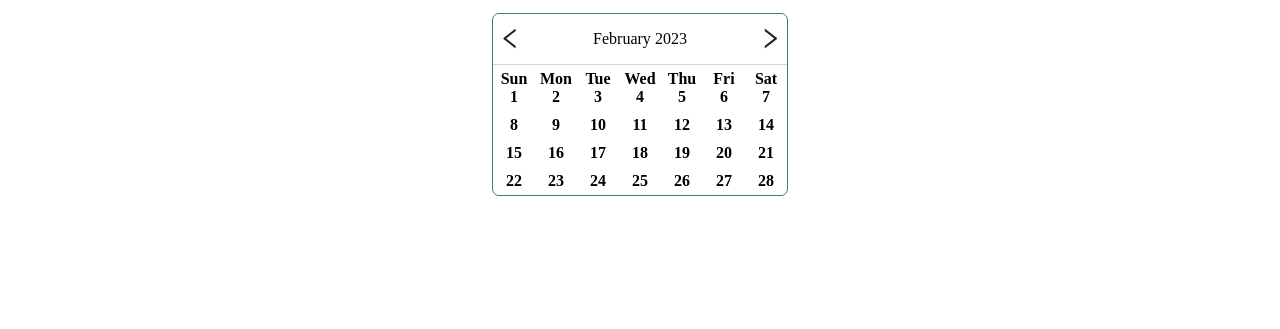
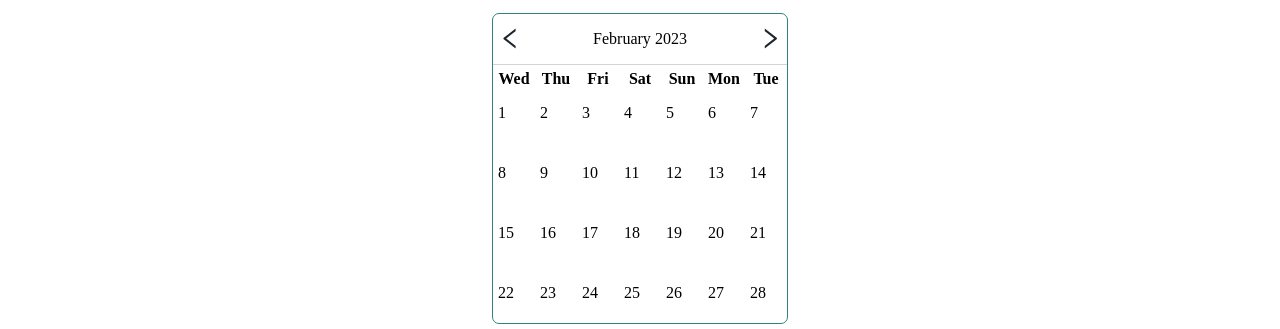
Before and after one commit to gasmighassen/custom_components, a React (Create React App) app: page / in a window 1280 px wide. Shown: the part 1232-1561 px from the top of the page. Before the commit the page ends 1436 px from the top, so only its background shows below. Built offline with nearby package versions, Linux system fonts and the light colour scheme.

Commit message:
works fine

```diff
--- a/src/DatePicker/DatePicker.tsx
+++ b/src/DatePicker/DatePicker.tsx
@@ -1,4 +1,4 @@
-import React, { useState } from "react";
+import React, { useEffect, useState } from "react";
 import "../_dist/DatePicker.css";
 type Props = {};
 
@@ -20,13 +20,16 @@ const DatePicker = (props: Props) => {
   const dayNames = ["Sun", "Mon", "Tue", "Wed", "Thu", "Fri", "Sat"];
   const [currentMonth, setCurrentMonth] = useState(new Date().getMonth());
   const [currentYear, setCurrentYear] = useState(new Date().getFullYear());
+  const [selected, setSelected] = useState<any>({});
+
+  const [selectedDate, setSelectedDate] = useState<any>();
 
   const getNumberOfDaysInMonth = (year: number, month: number) => {
     return new Date(year, month + 1, 0).getDate();
   };
 
   const getSortedDays = (year: number, month: number) => {
-    const dayIndex = getNumberOfDaysInMonth(year, month);
+    const dayIndex = new Date(year, month, 1).getDay();
     const firstHalf = dayNames.slice(dayIndex);
     return [...firstHalf, ...dayNames.slice(0, dayIndex)];
   };
@@ -43,6 +46,24 @@ const DatePicker = (props: Props) => {
     return result;
   };
 
+  const nextMonth = () => {
+    if (currentMonth < 11) {
+      setCurrentMonth((prev) => prev + 1);
+    } else {
+      setCurrentMonth(0);
+      setCurrentYear((prev) => prev + 1);
+    }
+  };
+
+  const prevMonth = () => {
+    if (currentMonth > 0) {
+      setCurrentMonth((prev) => prev - 1);
+    } else {
+      setCurrentMonth(11);
+      setCurrentYear((prev) => prev - 1);
+    }
+  };
+
   return (
     <div className="dp-container">
       <div className="dp-calender">
@@ -51,6 +72,7 @@ const DatePicker = (props: Props) => {
             className="left-arrow"
             src="../../images/left_arrow.svg"
             alt=""
+            onClick={() => prevMonth()}
           />
           <p>
             {monthNames[currentMonth]} {currentYear}
@@ -59,6 +81,7 @@ const DatePicker = (props: Props) => {
             className="right-arrow"
             src="../../images/right_arrow.svg"
             alt=""
+            onClick={() => nextMonth()}
           />
         </div>
         <div className="dp-body">
@@ -71,8 +94,27 @@ const DatePicker = (props: Props) => {
             {range(
               1,
               getNumberOfDaysInMonth(currentYear, currentMonth) + 1
-            ).result.map((day: any) => (
-              <p className="days">{day}</p>
+            ).result.map((day, i) => (
+              <p
+                className={
+                  selected.day === i &&
+                  selected.month === currentMonth &&
+                  selected.year === currentYear
+                    ? "selected-day"
+                    : ""
+                }
+                onClick={(e) => {
+                  setSelectedDate(new Date(currentYear, currentMonth, day));
+                  setSelected({
+                    ...selected,
+                    day: i,
+                    month: currentMonth,
+                    year: currentYear,
+                  });
+                }}
+              >
+                {day}
+              </p>
             ))}
           </div>
         </div>
--- a/src/_dist/DatePicker.css
+++ b/src/_dist/DatePicker.css
@@ -27,3 +27,7 @@
   margin: 0;
   text-align: center;
 }
+.selected-day {
+  border: 1px #338080 solid;
+  text-align: center;
+}
--- a/src/assets/DatePicker.less
+++ b/src/assets/DatePicker.less
@@ -30,3 +30,7 @@
   margin: 0;
   text-align: center;
 }
+.selected-day {
+  border: 1px #338080 solid;
+  text-align: center;
+}
```
